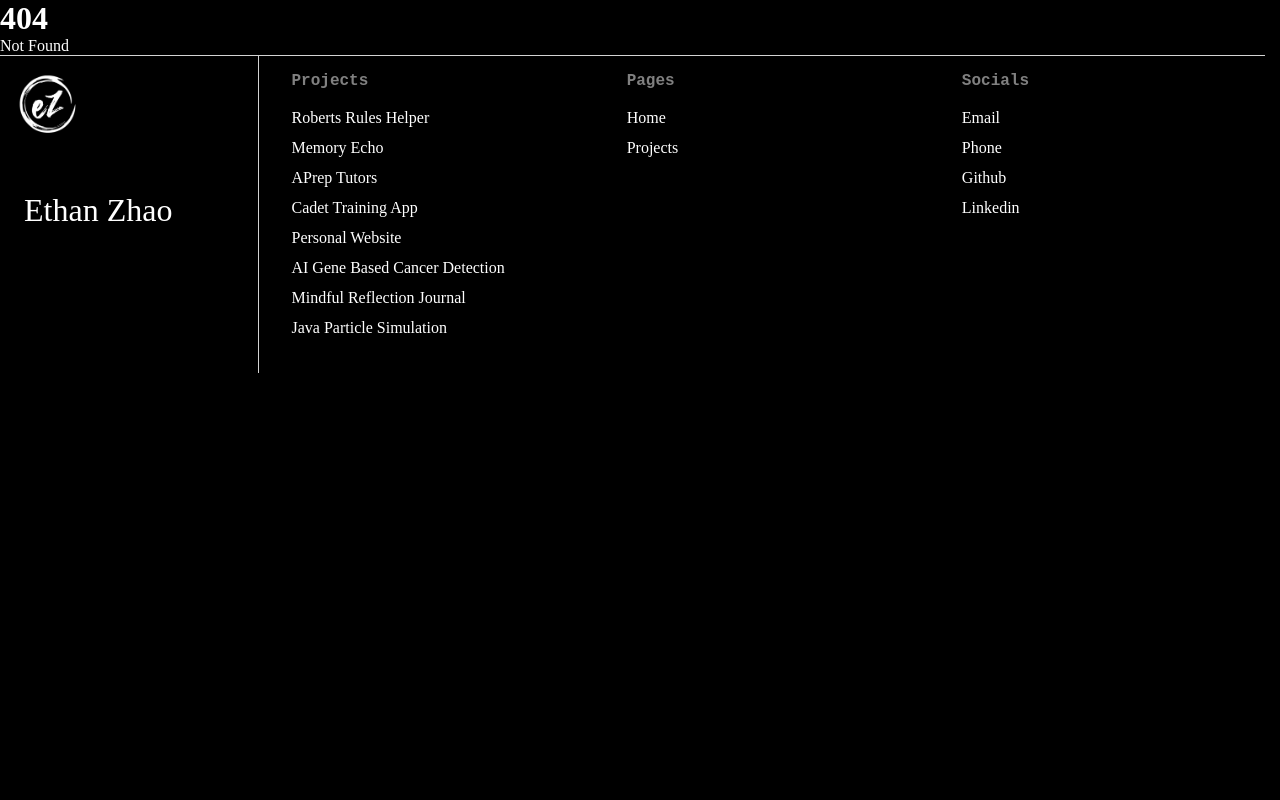
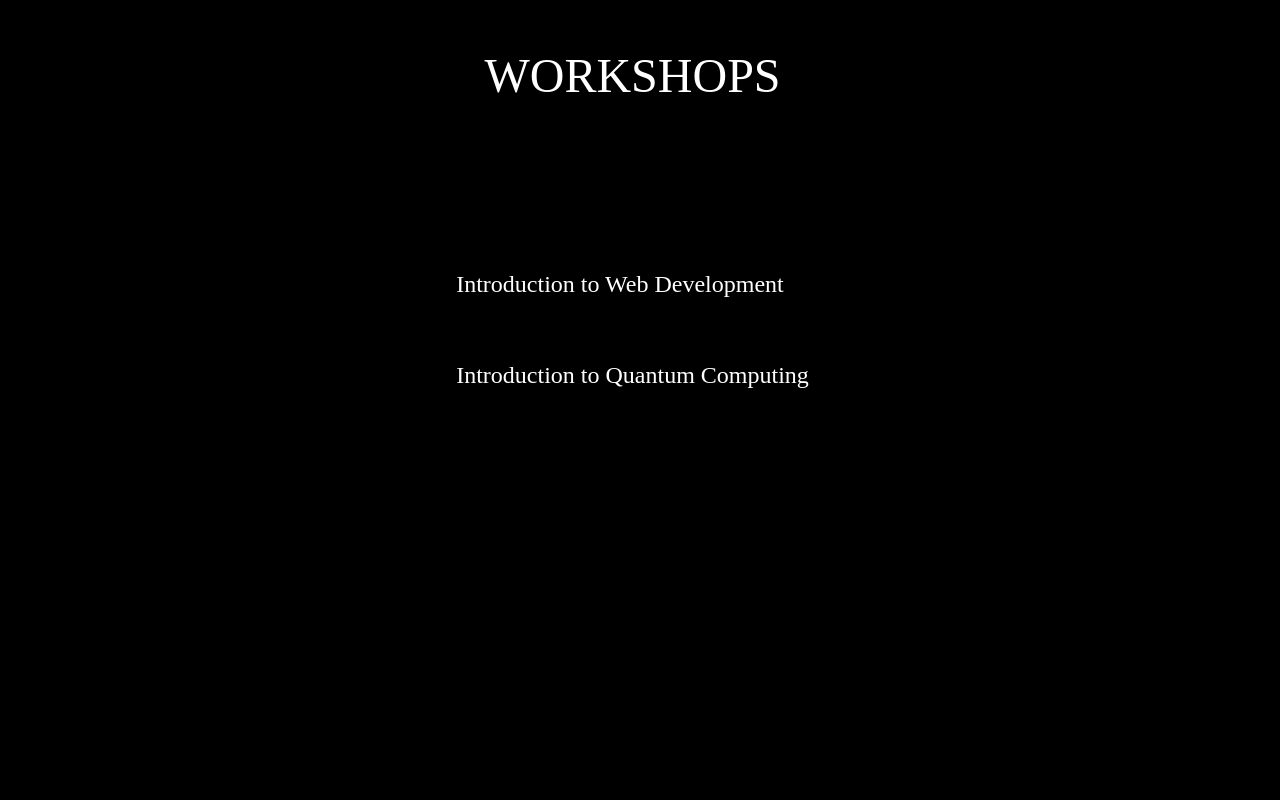
Before and after one commit to redmac135/personal-website, a SvelteKit app: page /workshops in a window 1280 px wide. Before the commit this address had no page. Shown: the top 800 px of the page. Built offline with nearby package versions, Linux system fonts and the light colour scheme; a web font is replaced by a local one.

Commit message:
add workshops page

```diff
--- a/src/info.ts
+++ b/src/info.ts
@@ -67,3 +67,14 @@ export const PROJECTS_LIST = [
 		url: 'java-particle-fields'
 	}
 ];
+
+export const WORKSHOP_LIST = [
+	{
+		title: 'Introduction to Web Development',
+		url: 'intro-to-webdev'
+	},
+	{
+		title: 'Introduction to Quantum Computing',
+		url: 'wqc-intro'
+	}
+]
--- a/src/lib/components/Footer.svelte
+++ b/src/lib/components/Footer.svelte
@@ -32,6 +32,9 @@
 				</li>
 				<li>
 					<a href="/projects">Projects</a>
+				</li>
+				<li>
+					<a href="/workshops">Workshops</a>
 				</li>
 			</div>
 		</ul>
--- /dev/null
+++ b/src/routes/workshops/+page.svelte
@@ -0,0 +1,55 @@
+<script lang="ts">
+	import { onMount } from 'svelte';
+	import { pageData } from '$lib/stores';
+	import Title from '$lib/components/Title.svelte';
+	import { WORKSHOP_LIST as workshops } from '../../info';
+
+	onMount(() => {
+		pageData.set({ background: 'black' });
+	});
+</script>
+
+<svelte:head>
+	<meta name="title" content="Workshops" />
+	<meta name="description" content="A list of workshops hosted by by Ethan Zhao" />
+	<title>Workshops</title>
+</svelte:head>
+
+<main>
+	<Title>Workshops</Title>
+	<section>
+		<ol>
+			{#each workshops as workshop}
+				<li><a href="/workshops/{workshop.url}">{workshop.title}</a></li>
+			{/each}
+		</ol>
+	</section>
+</main>
+
+<style>
+	main {
+		margin-top: 3rem;
+	}
+
+	section {
+		display: flex;
+		justify-content: center;
+		padding-top: 7rem;
+		min-height: 90vh;
+	}
+
+	li {
+		list-style: none;
+		font-size: 1.5rem;
+		padding: 2rem;
+	}
+
+	a {
+		border-bottom: 1px transparent solid;
+		transition: all 0.3s ease-in-out;
+	}
+
+	a:hover {
+		border-bottom: 1px white solid;
+	}
+</style>
```
